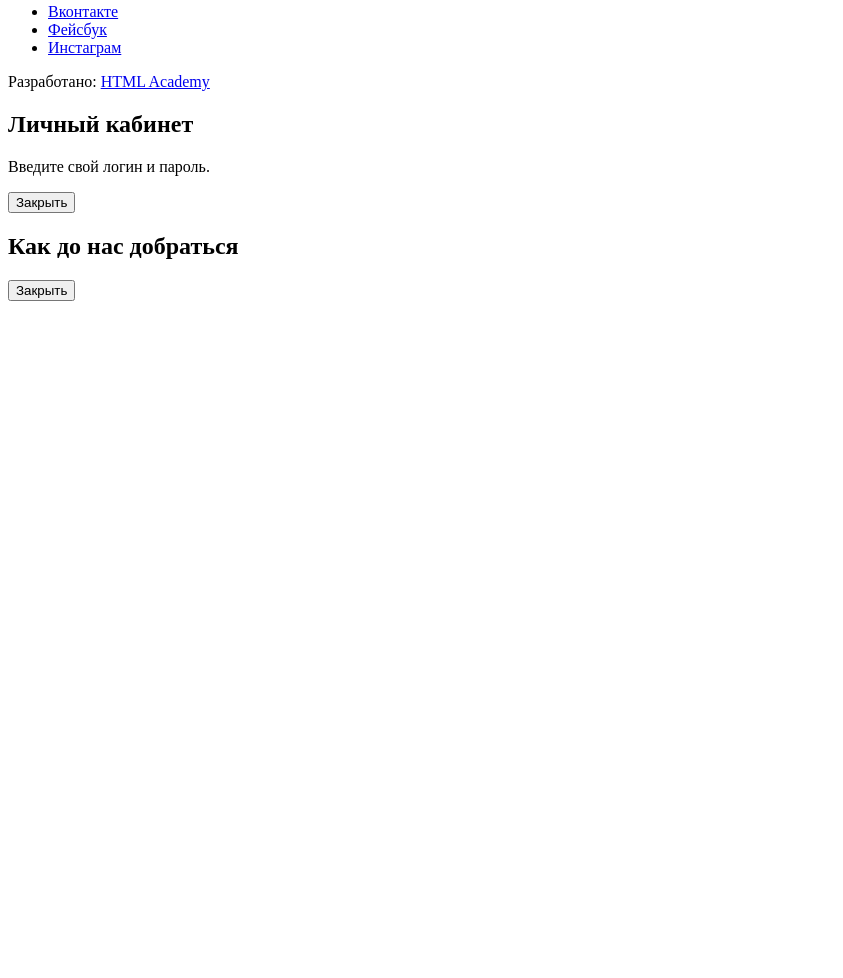
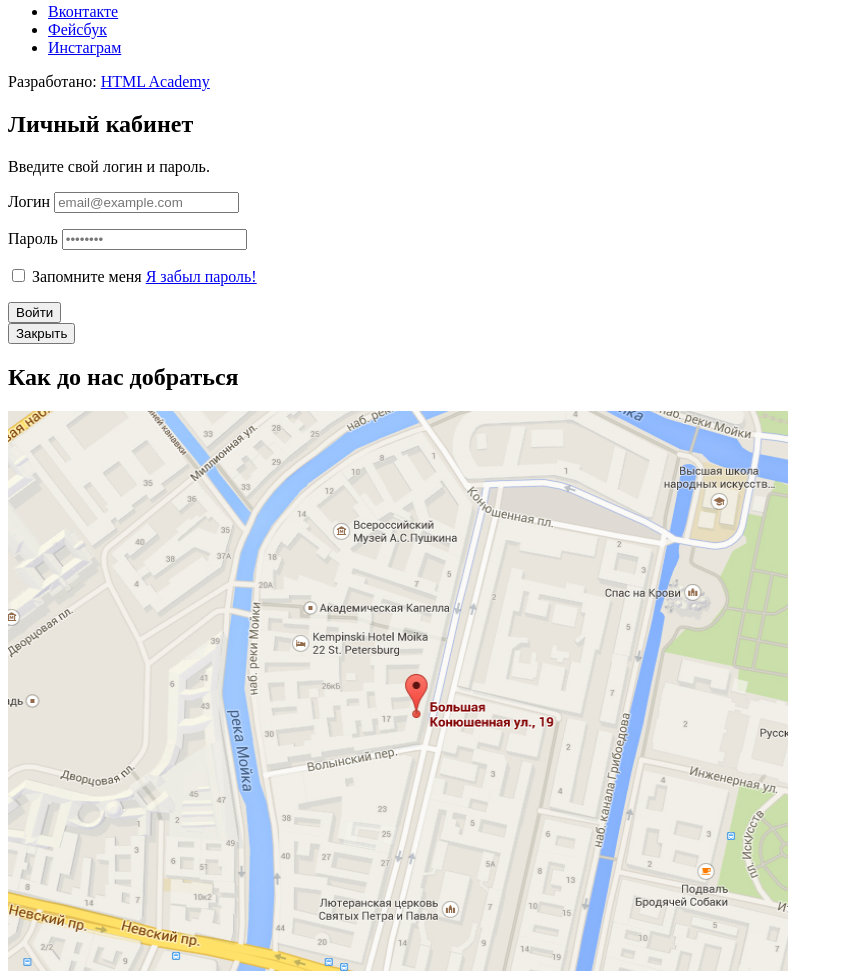
Before and after one commit to ewudes/dorobinski, a plain HTML site: page index.html in a window 1280 px wide. Shown: the part 1774-2752 px from the top of the page, without its empty margins (0-843 px from the left). Before the commit the page ends 2083 px from the top, so only its background shows below. Drawn offline with Linux system fonts and the light colour scheme.

Commit message:
added login form

```diff
--- a/index.html
+++ b/index.html
@@ -128,11 +128,35 @@
       <section>
         <h2>Личный кабинет</h2>
         <p>Введите свой логин и пароль.</p>
-        <!-- Здесь будет форма -->
+        <form action="https://echo.htmlacademy.ru" method="post">
+          <p>
+            <label for="user-login">Логин</label>
+            <input id="user-login" type="email" name="login" placeholder="email@example.com">
+          </p>
+          <p>
+            <label for="user-password">Пароль</label>
+            <input id="user-password" type="password" name="password" placeholder="••••••••">
+          </p>
+          <p>
+            <label>
+              <input type="checkbox" name="remember">
+              Запомните меня
+            </label>
+            <a href="#">Я забыл пароль!</a>
+          </p>
+          <button type="submit">
+            Войти
+          </button>
+        </form>
         <button type="button">Закрыть</button>
       </section>
       <section>
-        <h2>Как до нас добраться</h2>
+        <h2>
+          Как до нас добраться
+        </h2>
+        <p>
+          <img src="img/map.jpg" width="780" height="560" alt="Офис компании по адресу ул. Большая Конюшенная 19/8, Санкт-Петербург">
+        </p>
         <button type="button">Закрыть</button>
       </section>
     </main>
```
Also changed, not shown: img/map.jpg (added).
